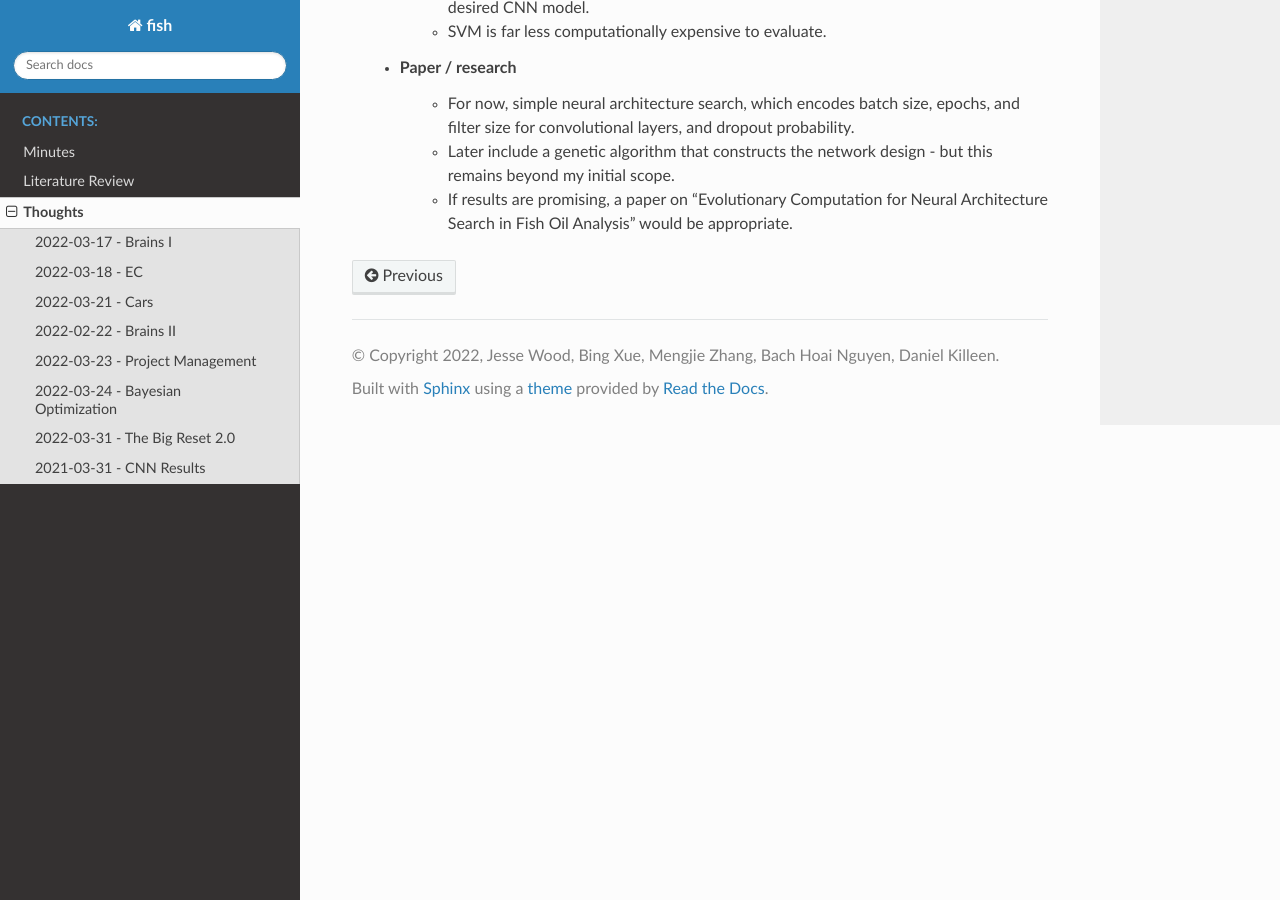
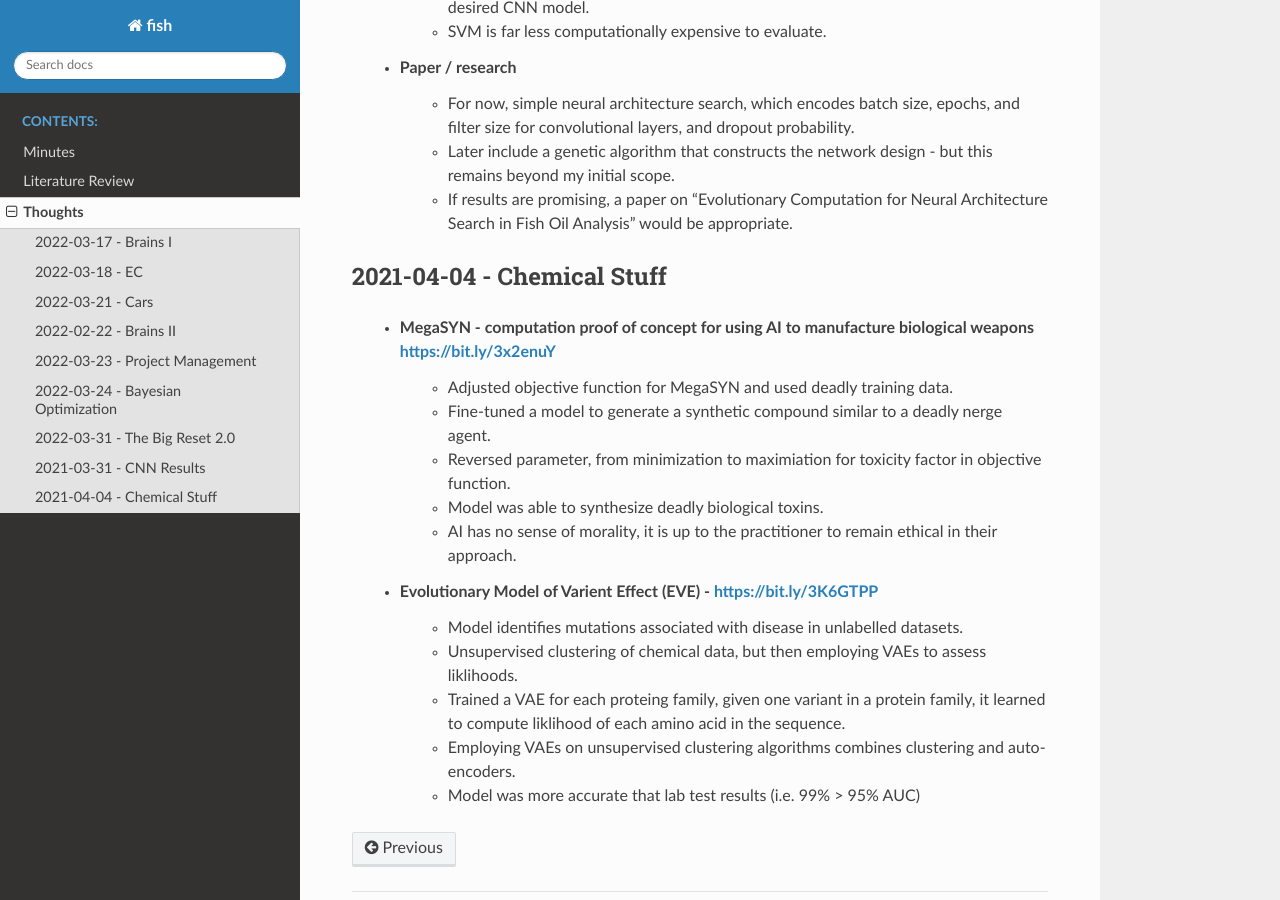
Before and after one commit to woodRock/fishy-business, a Sphinx documentation site: the page built from docs/source/thoughts.rst, in a window 1280 px wide and 900 px high, scrolled down 4700 px. Built offline with Sphinx 7.4.7 and the Read the Docs theme 2.0.0, drawn with Linux system fonts in a browser that asks for light colours.

Commit message:
thoughts - chemical stuff

```diff
--- a/docs/source/thoughts.rst
+++ b/docs/source/thoughts.rst
@@ -141,3 +141,18 @@ brewer2006brown
         * For now, simple neural architecture search, which encodes batch size, epochs, and filter size for convolutional layers, and dropout probability.
         * Later include a genetic algorithm that constructs the network design - but this remains beyond my initial scope.
         * If results are promising, a paper on "Evolutionary Computation for Neural Architecture Search in Fish Oil Analysis" would be appropriate.
+
+2021-04-04 - Chemical Stuff
+---------------------------
+    * MegaSYN - computation proof of concept for using AI to manufacture biological weapons https://bit.ly/3x2enuY
+        * Adjusted objective function for MegaSYN and used deadly training data.
+        * Fine-tuned a model to generate a synthetic compound similar to a deadly nerge agent.
+        * Reversed parameter, from minimization to maximiation for toxicity factor in objective function.
+        * Model was able to synthesize deadly biological toxins.
+        * AI has no sense of morality, it is up to the practitioner to remain ethical in their approach.
+    * Evolutionary Model of Varient Effect (EVE) - https://bit.ly/3K6GTPP
+        * Model identifies mutations associated with disease in unlabelled datasets.
+        * Unsupervised clustering of chemical data, but then employing VAEs to assess liklihoods.
+        * Trained a VAE for each proteing family, given one variant in a protein family, it learned to compute liklihood of each amino acid in the sequence.
+        * Employing VAEs on unsupervised clustering algorithms combines clustering and auto-encoders.
+        * Model was more accurate that lab test results (i.e. 99% > 95% AUC)
```
